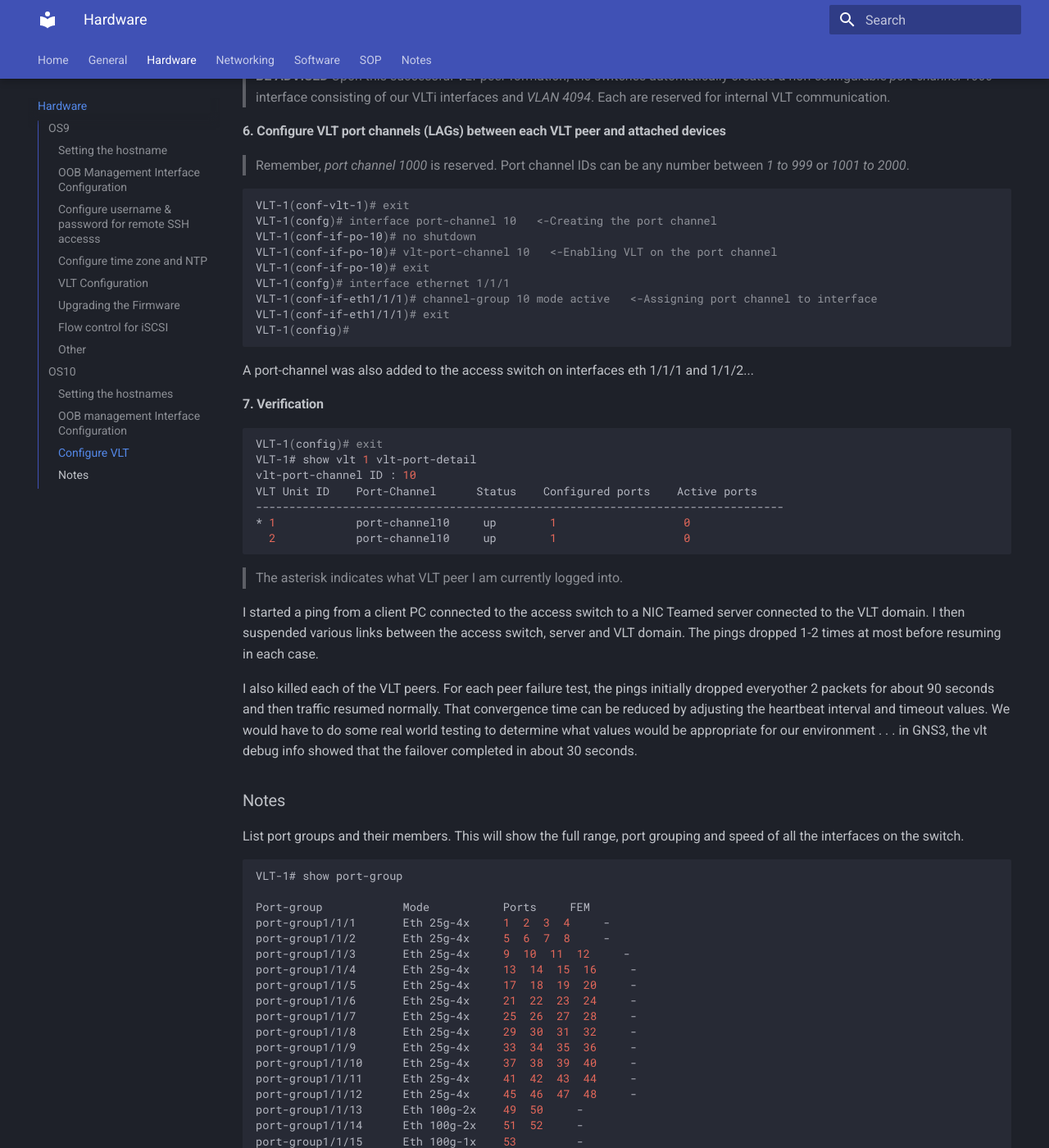
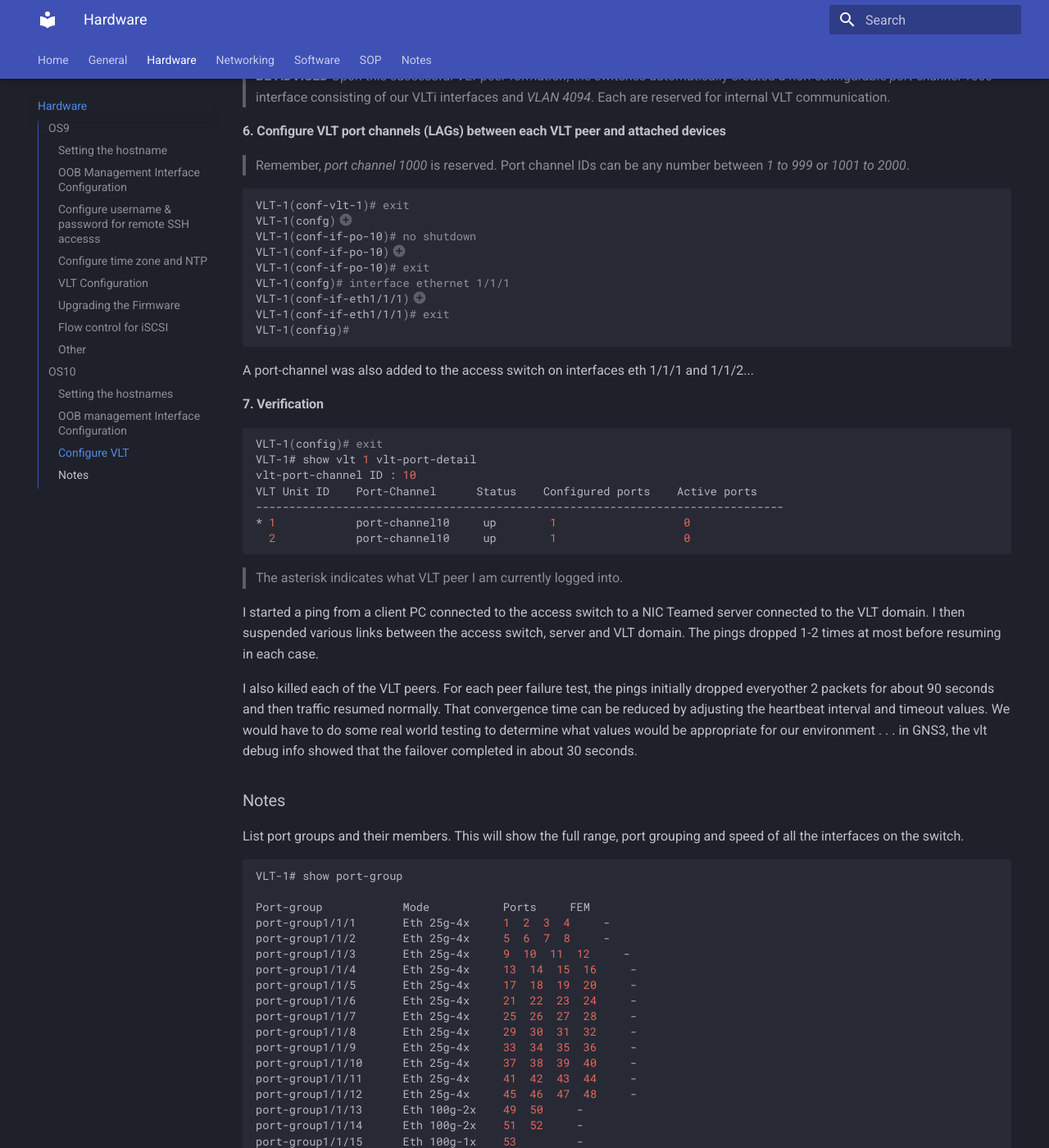
Before and after one commit to rmscode/binary-garden, an MkDocs documentation site: the page built from docs/hardware/hardware.md, in a window 1280 px wide and 1400 px high, scrolled down 7604 px. Shown: the whole window at 82% size. Built offline with MkDocs 1.6.1 and Material for MkDocs 9.7.7, drawn with Linux system fonts in a browser that asks for light colours; some of the changed text lies outside the part shown.

Commit message:
update hardware.md

````diff
--- a/docs/hardware/hardware.md
+++ b/docs/hardware/hardware.md
@@ -25,7 +25,7 @@
 
 ### Setting the hostname
 
-```shell
+```bash
 DellEMC> enable
 DellEMC# configure
 DellEMC(conf)# hostname Switch-A
@@ -34,7 +34,7 @@
 
 ### OOB Management Interface Configuration
 
-```shell
+```bash
 DellEMC# configure
 DellEMC(conf)# interface ManagementEthernet 1/1
 DellEMC(conf-if-ma-1/1)# no ip address dhcp
@@ -47,7 +47,7 @@
 
 ### Configure username & password for remote SSH accesss
 
-```shell
+```bash
 DellEMC(conf)# enable password <password>
 DellEMC(conf)# username <username> password <password>
 DellEMC(conf)# ip ssh server enable
@@ -55,7 +55,7 @@
 
 ### Configure time zone and NTP
 
-```shell
+```bash
 DellEMC(conf)# clock timezone UTC -5
 DellEMC(conf)# ntp server <ip>
 DellEMC(conf)# show ntp associations
@@ -79,7 +79,7 @@
 
 > **NOTE** Dell does not mention any specific requirements for which interfaces to use for the VLTi. They just insist on using more than one as best practice.
 
-```shell
+```bash
 DellEMC# configure
 DellEMC(conf)# interface range FortyGigabitEthernet 1/49-1/50
 DellEMC(conf-if-range-fo-1/47,fo-1/48)# no shutdown
@@ -96,7 +96,7 @@
 
 > The VLT domain requires an ID number (1-1000). Configure the same ID on both peers.
 
-```shell
+```bash
 DellEMC(conf)# vlt domain 1
 DellEMC(conf-vlt-1)# back-up destination <mgmt IP of peer>
 DellEMC(conf-vlt-1)# peer-link port-channel 100
@@ -113,7 +113,7 @@
 
 #### 6. Confirm the state of the VLT domain
 
-```shell
+```bash
 DellEMC# show vlt brief
 DellEMC# show vlt statistics
 DellEMC# show vlt backup-link
@@ -140,20 +140,20 @@
 
 #### 1. Make a copy of the running configuration
 
-```shell
+```bash
 DellEMC> enable
 DellEMC# copy startup-config tftp://10.1.1.25/OS9_Switch-A.conf
 ```
 
 #### 2. Upload the new firmware to image B
 
-```shell
+```bash
 DellEMC# upgrade system tftp://10.1.1.25/FTOS-SK-9.14.bin b:
 ```
 
 #### 3. Change active boot bank and reload
 
-```shell
+```bash
 DellEMC# configure
 DellEMC(conf)# boot system stack-unit 1 primary system b:
 DellEMC(conf)# exit
@@ -164,7 +164,7 @@
 
 To avoid dropping packets during heavy utilization, enable flow control on the interfaces connected to iSCSI storage.
 
-```shell
+```bash
 DellEMC(conf)# interface range Te1/1,2,3,4
 DellEMC(conf-if-range-te-1/1,2,3,4)# flowcontrol rx on tx on
 ```
@@ -175,7 +175,7 @@
 
 You can configure the switch to automtically lock configuration mode for other users while you are making changes. This prevents other users from making changes while you are working. This is useful for preventing configuration conflicts.
 
-```shell
+```bash
 configuration mode exclusive auto
 ```
 
@@ -183,19 +183,19 @@
 
 By default, this is off. To enable it, use the following command:
 
-```shell
+```bash
 login statistics enable
 ```
 
 Displaying the login activity:
 
-```shell
+```bash
 show login statistics
 ```
 
 #### Limit concurrent sessions
 
-```shell
+```bash
 login concurrent-session limit 1
 ```
 
@@ -203,7 +203,7 @@
 
 Allows you to mirror traffic of one port to another. This is useful for analyzing traffic with a packet capture tool like Wireshark. You also have the ability to remotely monitor a port. In a remote port monitoring session, monitored traffic is tagged with a VLAN ID and switched on a user-defined, non-routable L2 VLAN. Allowing you to sniff from a distance.
 
-```shell
+```bash
 DellEMC(conf)# monitor session 0
 DellEMC(conf-mon-sess-0)# $source te 1/1 dest te 1/2 dir rx
 ```
@@ -431,10 +435,10 @@
 !
 interface ethernet1/1/2
  no shutdown
- channel-group 20 mode active # (1)
+ channel-group 20 mode active # (1)!
  no switchport
  flowcontrol receive off
-ACCESS(conf-if-eth1/1/2)# no channel-group #(2)
+ACCESS(conf-if-eth1/1/2)# no channel-group #(2)!
 ACCESS(conf-if-eth1/1/2)# show configuration
 !
 interface ethernet1/1/2
````
Also changed, not shown: other parts of docs/hardware/hardware.md (+7 -3 lines).
